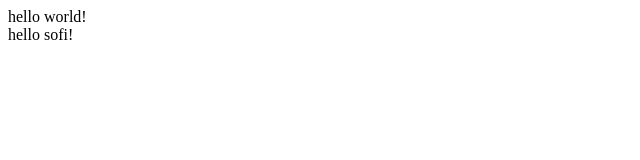
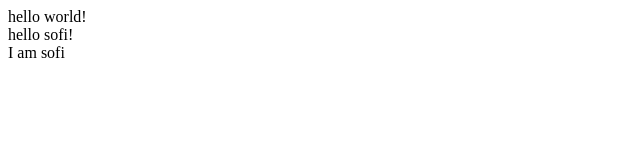
Before and after one commit to sofi7/myDemo1, a plain HTML site: page index.html in a window 1280 px wide. Shown: the full height of the page, 0-640 px from the left. Drawn offline with Linux system fonts and the light colour scheme.

Commit message:
master更改内容

```diff
--- a/index.html
+++ b/index.html
@@ -9,5 +9,6 @@
 <body>
     <div>hello world!</div>
     <div>hello sofi!</div>
+    <div>I am sofi</div>
 </body>
 </html>
```
